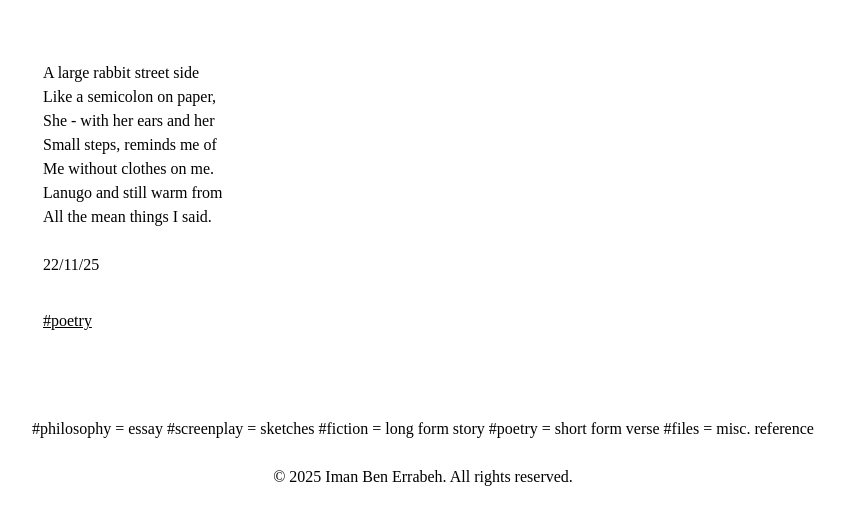
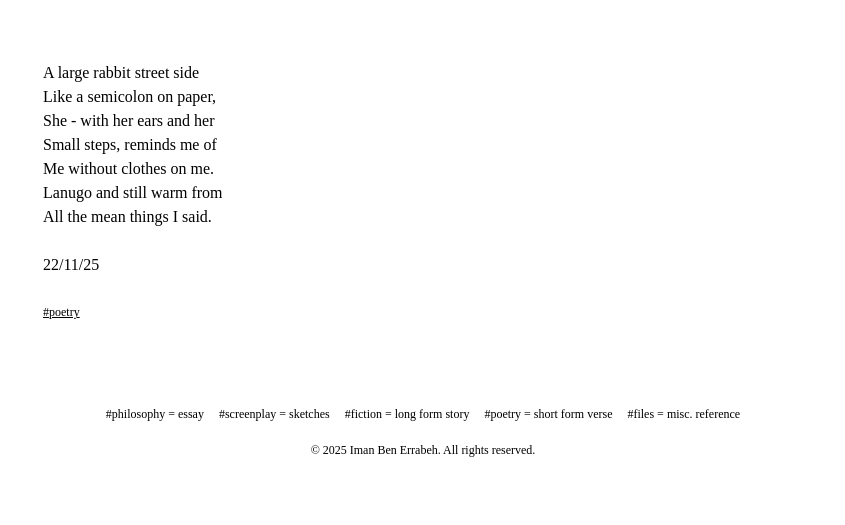
Before and after one commit to imanbenerrabeh/26082002.com., a plain HTML site: page index.html in a window 1280 px wide. Shown: the part 153-678 px from the top of the page, without its empty margins (217-1062 px from the left). Drawn offline with Linux system fonts and the light colour scheme.

Commit message:
Update index.html

```diff
--- a/index.html
+++ b/index.html
@@ -25,10 +25,11 @@ main {margin-top:40px}
 }
 .tags {
   margin-top:8px;
+  font-size:9pt;
 }
 .tag {
   cursor:pointer;
-  margin-right:8px;
+  margin-right:24px; /* bigger spacing */
   text-decoration:underline;
   color:#000;
 }
@@ -37,7 +38,7 @@ main {margin-top:40px}
 footer {
   margin-top:60px;
   text-align:center;
-  font-size:12pt;
+  font-size:9pt;
   color:#000;
 }
 
@@ -74,10 +75,10 @@ All the mean things I said.
 </div>
 
 <footer>
-#philosophy = essay
-#screenplay = sketches
-#fiction = long form story
-#poetry = short form verse
+#philosophy = essay &nbsp;&nbsp;&nbsp;
+#screenplay = sketches &nbsp;&nbsp;&nbsp;
+#fiction = long form story &nbsp;&nbsp;&nbsp;
+#poetry = short form verse &nbsp;&nbsp;&nbsp;
 #files = misc. reference
 
 <br><br>
```
